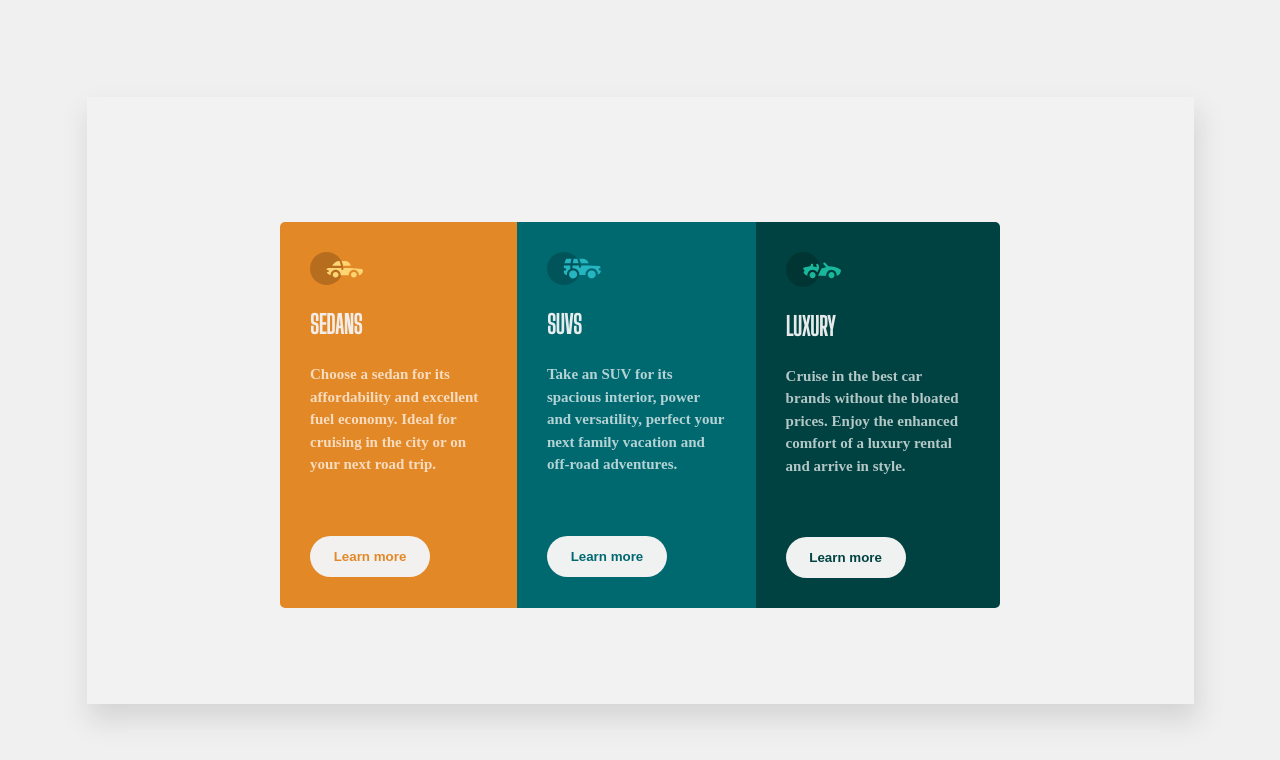
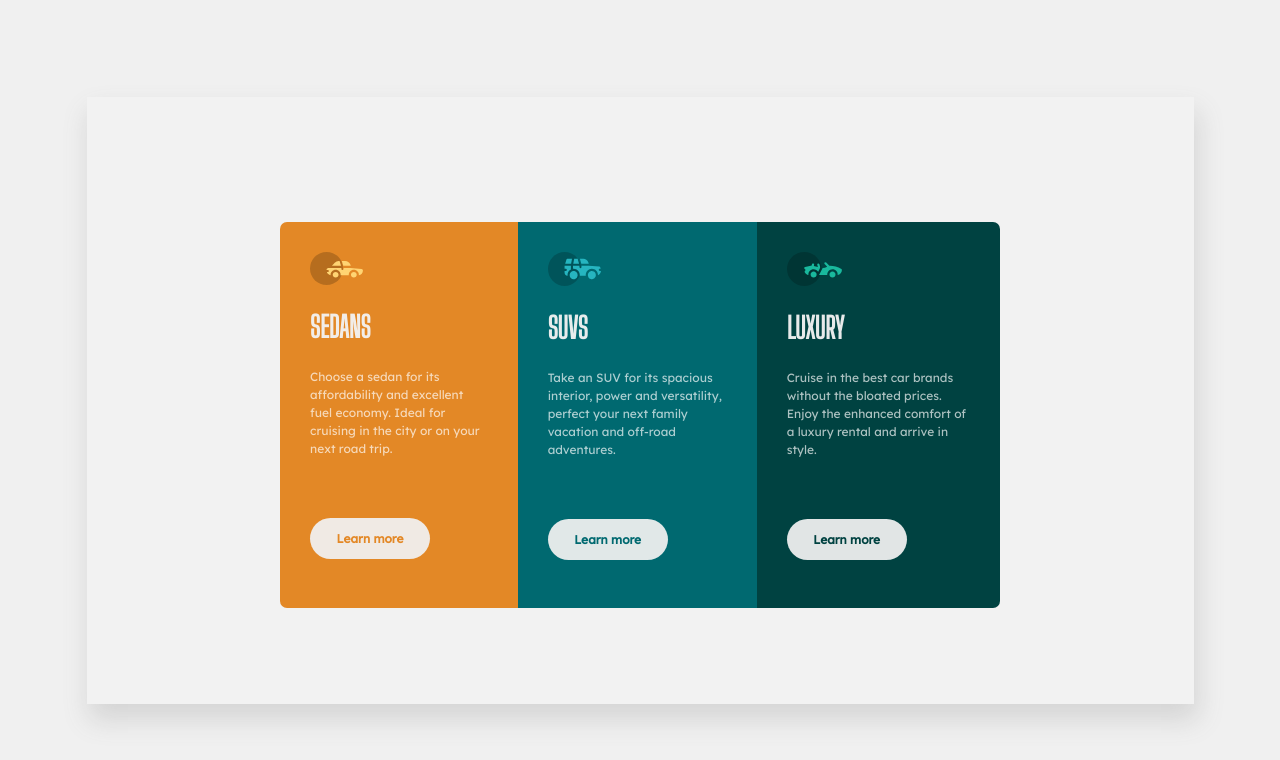
Before and after one commit to Bertrand003/Bertrand, a plain HTML site: page index.html in a window 1280 px wide. Drawn offline with Linux system fonts and the light colour scheme.

Commit message:
Add files via upload

```diff
--- a/main.css
+++ b/main.css
@@ -34,33 +34,35 @@ body{
 }
 .container p{
     padding: 9px 0px 10px 0px;
-    color: hsla(0, 0%, 100%, 0.705);
-    font-family: "Lexend"sans-serif;
-    font-size: 15px;
-    font-weight: 800;
+    color: hsla(0, 0%, 100%, 0.678);
+    font-family: "Lexend Deca", sans-serif;
+    font-size: 12px;
+    font-weight: 400;
     line-height: 1.5;
 }
 .container h3{
     padding: 20px 0px 15px 0px;
     font-family: "Big Shoulders Display", sans-serif;
-    font-size: 25px;
-    font-weight: 800;
+    font-size: 29px;
+    font-weight: 700;
     /* color: hsl(162deg 19% 90%); */
     color: hsla(0, 0%, 95%, 0.952);
 }
 .container button{
-    background-color: hsla(0, 0%, 95%, 0.993);
+    background-color: hsla(0, 0%, 95%, 0.932);
+    font-family: "Lexend Deca", sans-serif;
+    font-size: 12px;
     padding: 13px;
     margin-top: 50px;
     text-align: center;
     border-radius: 57px;
     width: 120px;
-    font-weight: 700;
+    font-weight: 600;
 }
 .sedans {
     padding: 30px;
-    border-top-left-radius: 5px;
-    border-bottom-left-radius: 5px;
+    border-top-left-radius: 7px;
+    border-bottom-left-radius: 7px;
     background-color: hsl(31, 77%, 52%);
 }
 .sedans button{
@@ -88,8 +90,8 @@ body{
 }
 .luxury{
     padding: 30px;
-    border-top-right-radius: 5px;
-    border-bottom-right-radius: 5px;
+    border-top-right-radius: 7px;
+    border-bottom-right-radius: 7px;
     background-color: hsl(179, 100%, 13%);
 }
 .luxury button{
```
Also changed, not shown: 1 other file.
